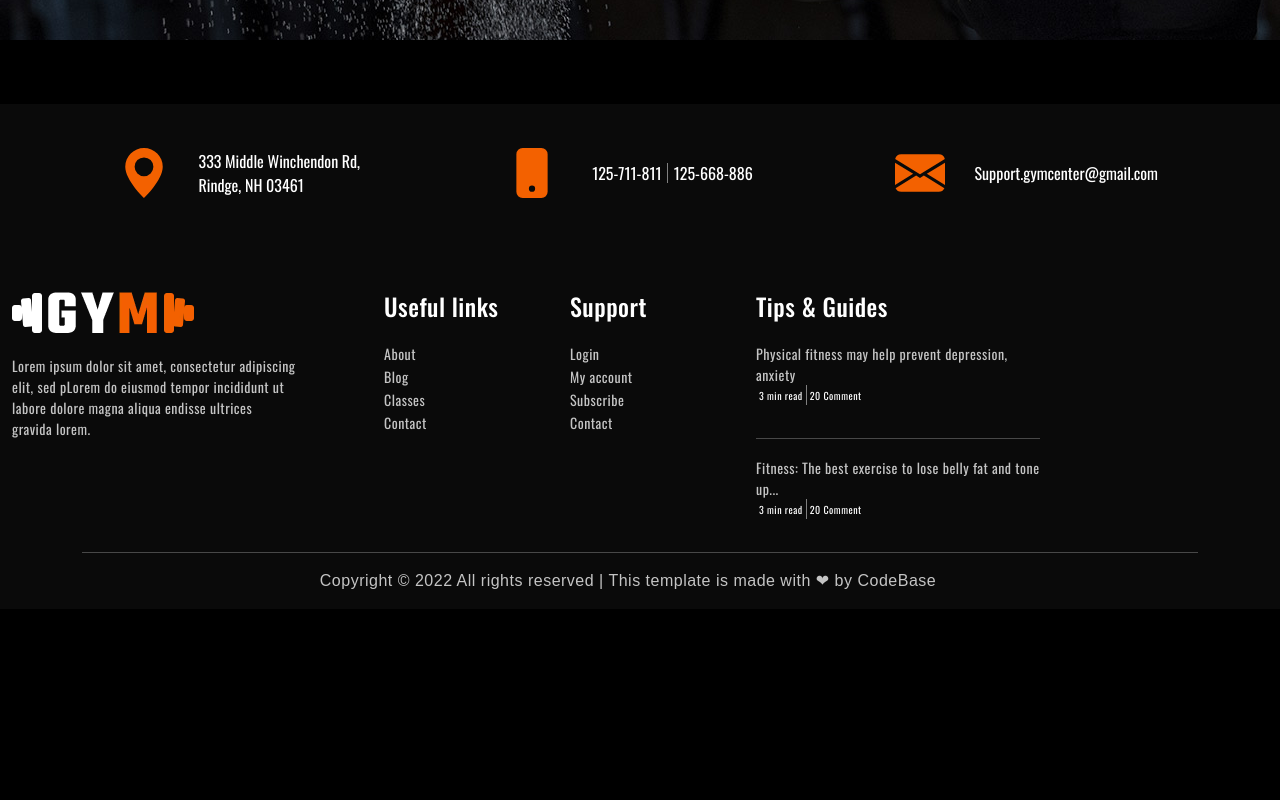
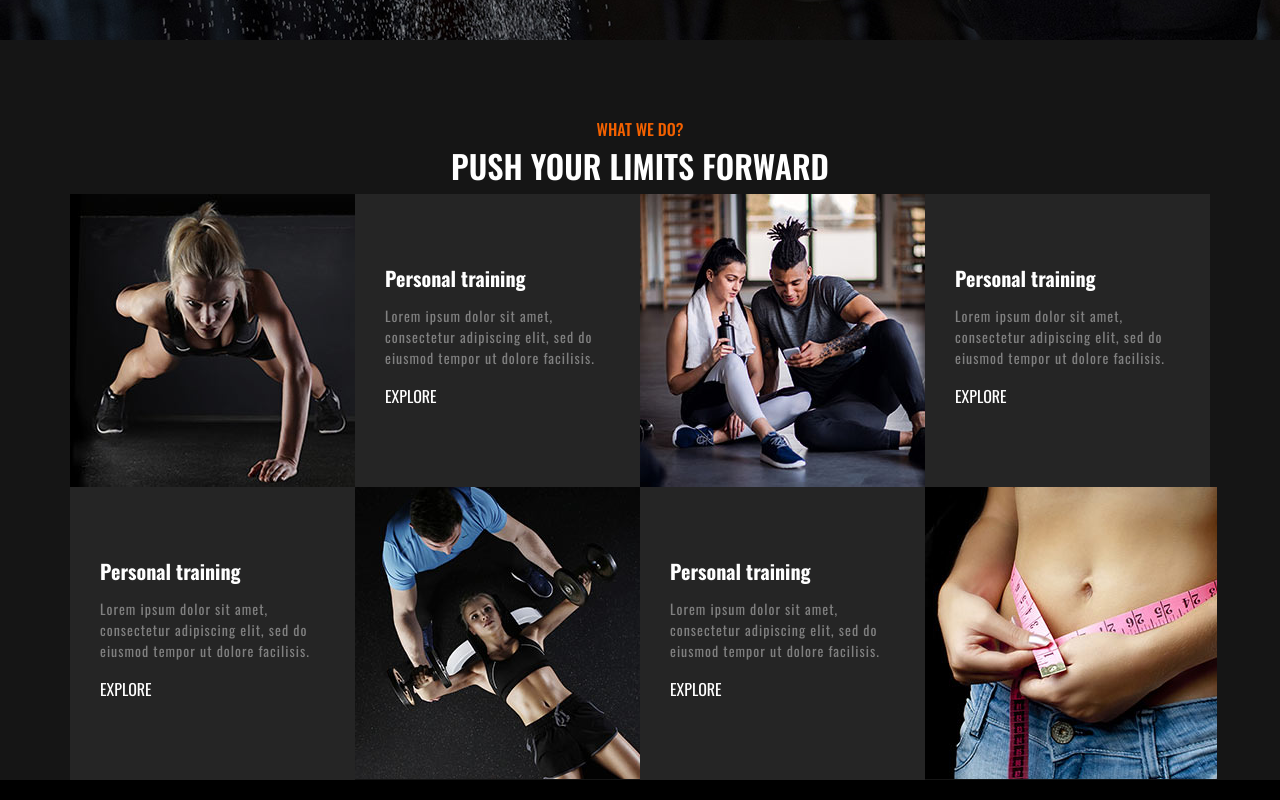
Before and after one commit to Push1697/Gym_clone, a plain HTML site: page pages/services.html in a window 1280 px wide. Shown: the part 460-1260 px from the top of the page. Before the commit the page ends 1069 px from the top, so only its background shows below. Drawn offline with nearby package versions, Linux system fonts and the light colour scheme; files whose address does not match are found by name.

Commit message:
added after property in service_text

```diff
--- a/pages/services.html
+++ b/pages/services.html
@@ -124,6 +124,63 @@
         </div>
     </section>
 
+    <!-- we do section starts here -->
+
+    <!-- heading section  -->
+    <div class="container-fluid we-do">
+        <div class="container">
+
+
+            <div class="Heading-sec text-center">
+                <h3>WHAT WE DO?</h3>
+                <h1>PUSH YOUR LIMITS FORWARD</h1>
+            </div>
+            <div class="row">
+                <div class="col-lg-3 col-md-6 col-sm-12 service_img">
+                    <img src="../Images/services-1.jpg" alt="services">
+                </div>
+                <div class="col-lg-3 col-md-6 col-sm-12 services_text">
+                    <h4>Personal training</h4>
+                    <P>Lorem ipsum dolor sit amet, consectetur adipiscing elit, sed do eiusmod tempor ut dolore
+                        facilisis.</P>
+                    <a href="#">EXPLORE</a>
+                </div>
+                <div class="col-lg-3 col-md-6 col-sm-12 service_img">
+                    <img src="../Images/services-2.jpg" alt="services">
+                </div>
+                <div class="col-lg-3 col-md-6 col-sm-12 services_text">
+                    <h4>Personal training</h4>
+                    <P>Lorem ipsum dolor sit amet, consectetur adipiscing elit, sed do eiusmod tempor ut dolore
+                        facilisis.</P>
+                    <a href="#">EXPLORE</a>
+                </div>
+
+
+                <div class="col-lg-3 col-md-6 col-sm-12 services_text">
+                    <h4>Personal training</h4>
+                    <P>Lorem ipsum dolor sit amet, consectetur adipiscing elit, sed do eiusmod tempor ut dolore
+                        facilisis.</P>
+                    <a href="#">EXPLORE</a>
+                </div>
+                <div class="col-lg-3 col-md-6 col-sm-12 service_img">
+                    <img src="../Images/services-3.jpg" alt="services">
+                </div>
+
+                <div class="col-lg-3 col-md-6 col-sm-12 services_text">
+                    <h4>Personal training</h4>
+                    <P>Lorem ipsum dolor sit amet, consectetur adipiscing elit, sed do eiusmod tempor ut dolore
+                        facilisis.</P>
+                    <a href="#">EXPLORE</a>
+                </div>
+                <div class="col-lg-3 col-md-6 col-sm-12 service_img">
+                    <img src="../Images/services-4.jpg" alt="services">
+                </div>
+
+            </div>
+        </div>
+    </div>
+
+
 
 
 
--- a/style.css
+++ b/style.css
@@ -6,6 +6,7 @@
     /* overflow-x: hidden; */
     /* overflow-y:scroll; */
     padding: 0;
+    box-sizing: border-box;
 }
 
 body {
@@ -103,8 +104,13 @@ body {
 }
 
 .we-do {
-    margin-top: 5rem;
+    /* margin-top: 5rem; */
     font-family: "Oswald", sans-serif;
+    background-color: #151515;
+}
+
+.Heading-sec {
+    padding-top: 5rem;
 }
 
 .Heading-sec>h3 {
@@ -120,6 +126,12 @@ body {
     font-weight: 600;
     font-size: 32px;
     text-transform: uppercase;
+    color: white !important;
+}
+
+.features-sec>div {
+    height: 269px;
+    width: 269px;
 }
 
 .features {
@@ -138,6 +150,7 @@ body {
     padding: 72px 30px !important;
     height: 293px;
     /* color: white; */
+    z-index: 1;
 }
 
 .services_text h4 {
@@ -151,6 +164,7 @@ body {
     color: gray;
     margin-top: 15px;
     font-size: 14px;
+    letter-spacing: 1px;
 }
 
 .services_text a {
@@ -159,8 +173,38 @@ body {
     text-decoration: none;
 }
 
+.services_text:hover a {
+    color: #f36100;
+    text-decoration: none;
+}
+.services_text:hover p {
+    color: white;
+    text-decoration: none;
+    letter-spacing: 1px;
+}
+
+.services_text:hover {
+    background-color: #4b4b4b;
+    transition: all 0.3s;
+    transform: scale(1.01);
+
+}
+.services_text::after{
+    position: absolute;
+    background-color: #f36100;
+    content: "";
+    transform: rotate(45deg);
+    width: 20px;
+    height: 20px;
+    top: 50%;
+    left: -10px;
+    z-index: -1;
+}
+
 .service_img {
-    padding: 0;
+    /* min-width: 100%;
+    height: 100%; */
+    padding: 0 !important;
     margin: 0 !important;
 }
 
```
